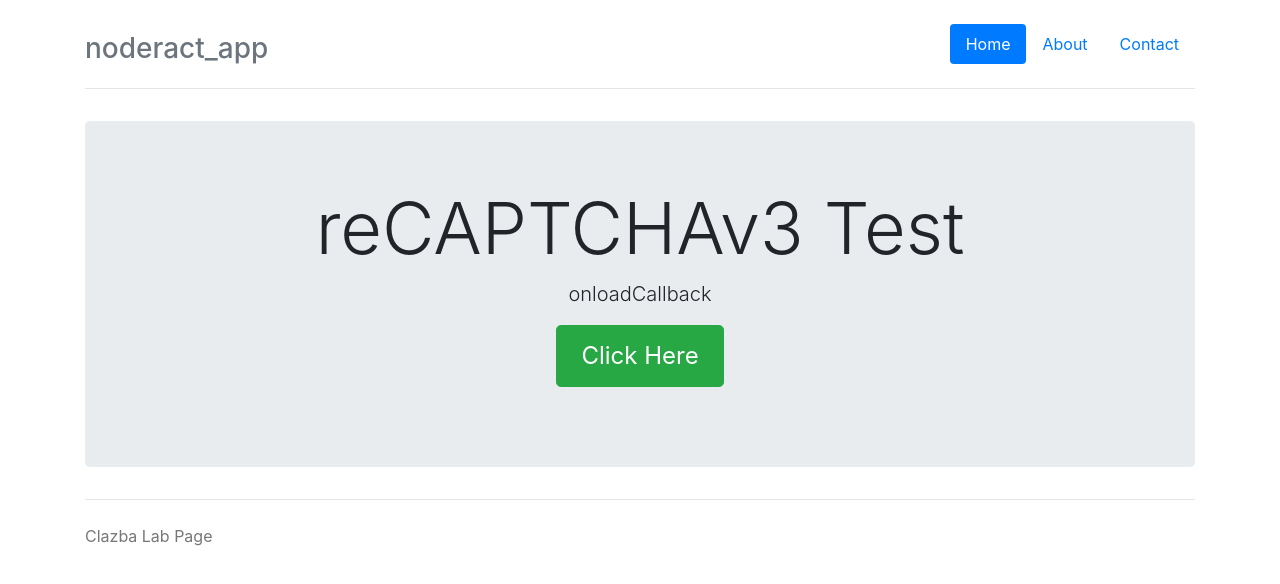
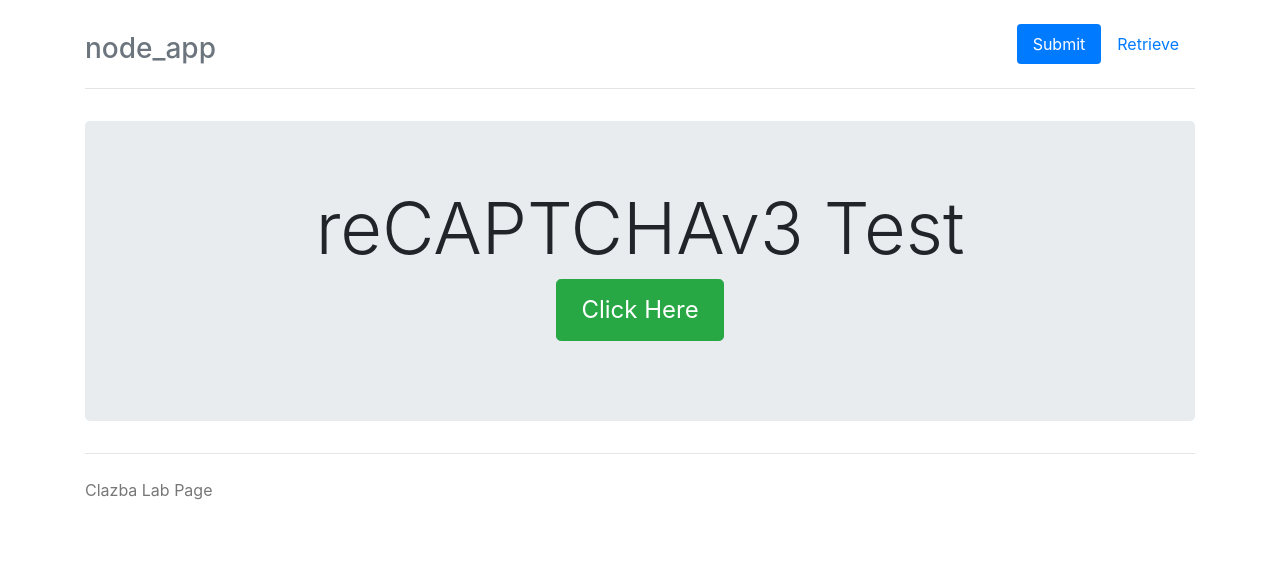
Before and after one commit to clazba/nodereact_app, a website: page app/index.html in a window 1280 px wide. Drawn offline with nearby package versions, Linux system fonts and the light colour scheme; files that its build step writes are made by us from their sources.

```diff
--- a/app/index.html
+++ b/app/index.html
@@ -26,21 +26,17 @@
       <div class="header">
         <ul class="nav nav-pills float-right">
           <li class="nav-item">
-            <a href="#" class="nav-link active">Home</a>
+            <a href="#" class="nav-link active">Submit</a>
           </li>
           <li>
-            <a href="#" class="nav-link">About</a>
-          </li>
-          <li>
-            <a href="#" class="nav-link">Contact</a>
+            <a href="#" class="nav-link">Retrieve</a>
           </li>
         </ul>
-        <h3 class="text-muted">noderact_app</h3>
+        <h3 class="text-muted">node_app</h3>
       </div>
 
       <div class="jumbotron">
         <h1 class="display-3">reCAPTCHAv3 Test</h1>
-        <p class="lead">onloadCallback</p>
         <p><a class="btn btn-lg btn-success" href="#">Click Here</a></p>
       </div>
       <div class="footer">
```
